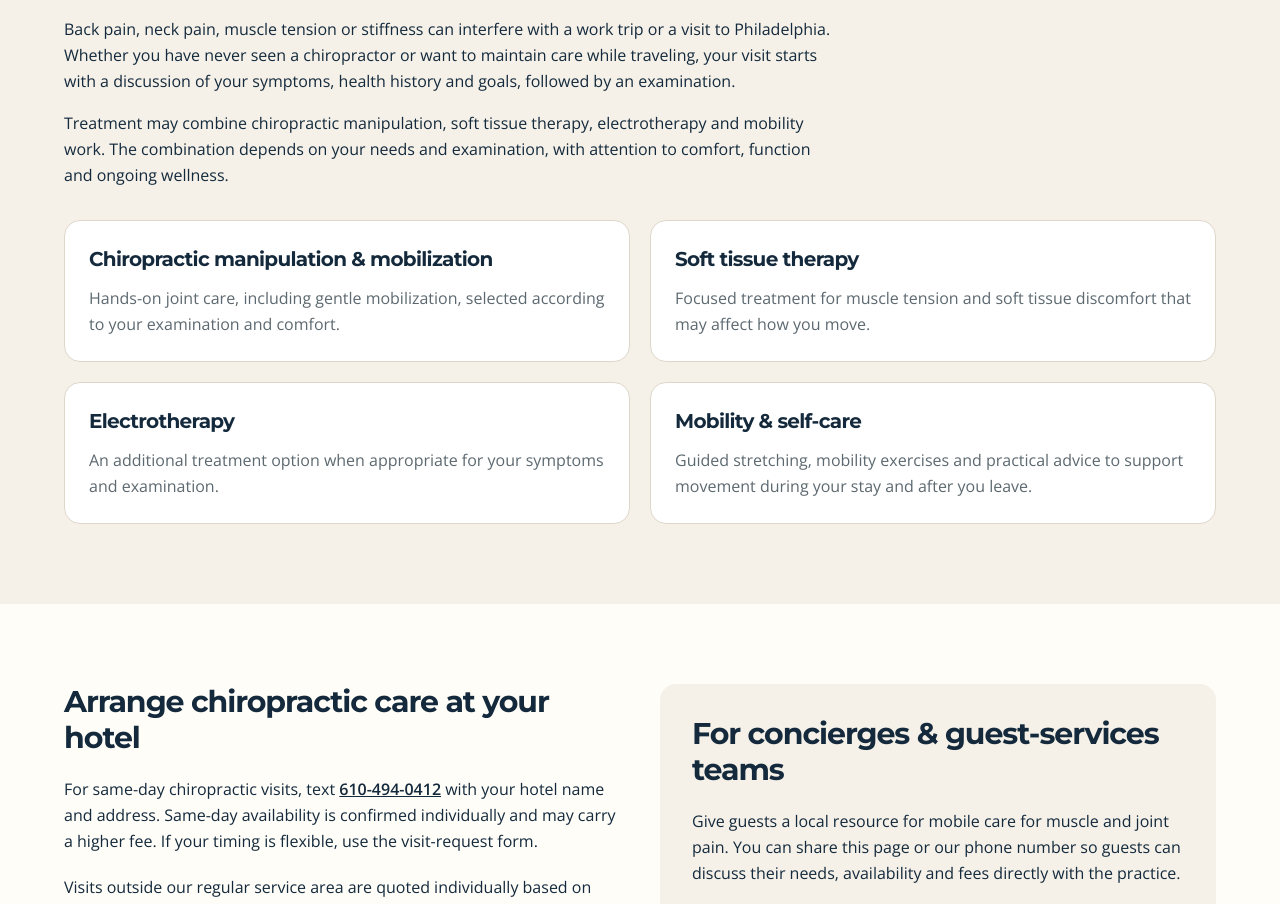
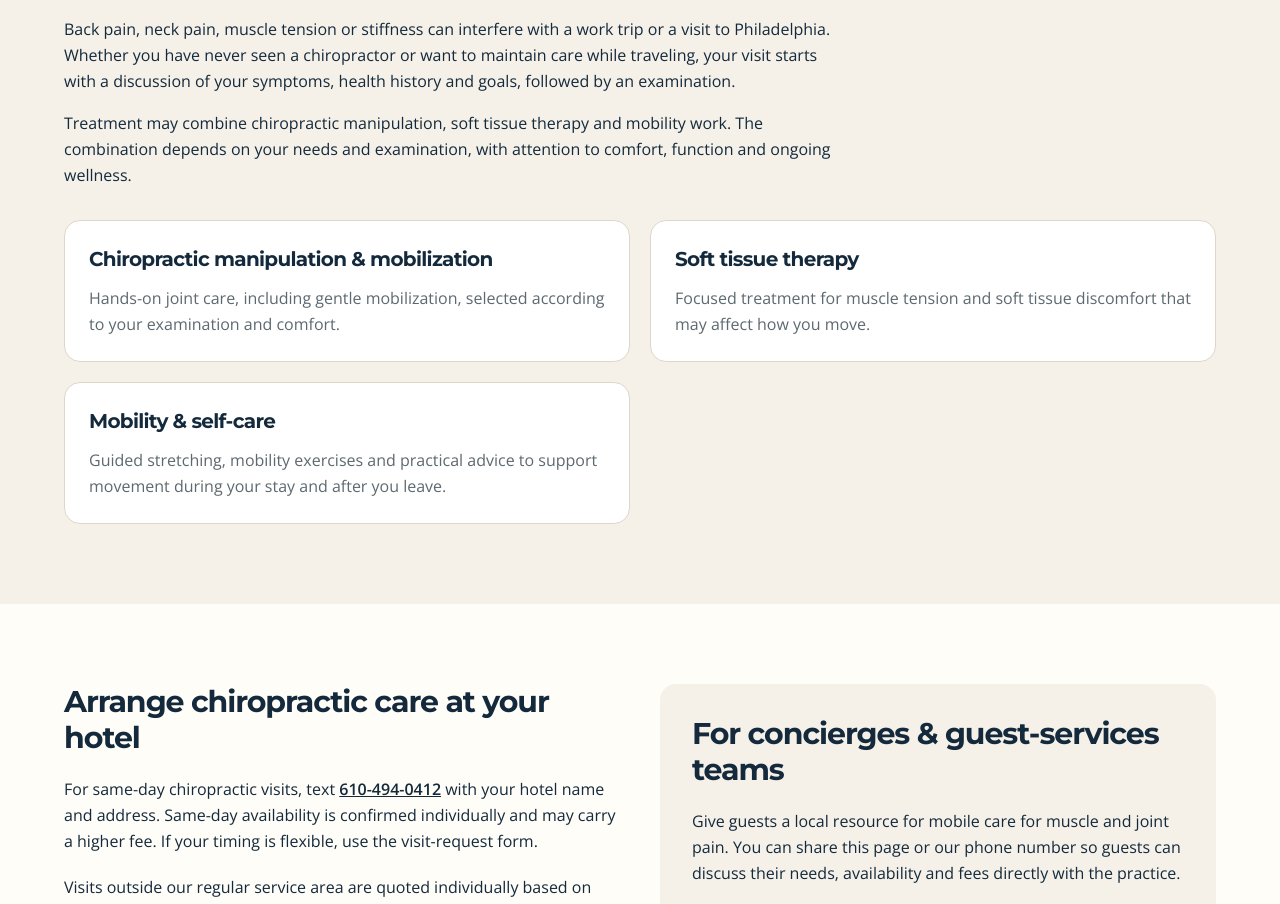
Before and after one commit to mybackcracker/gochiro-platform, a Next.js app: page /philadelphia/hotel-visits in a window 1280 px wide. Shown: the part 1672-2576 px from the top of the page. Built offline with nearby package versions, Linux system fonts and the light colour scheme.

Commit message:
Remove remaining electrotherapy references from homepage and hotel care

```diff
--- a/app/(marketing)/page.tsx
+++ b/app/(marketing)/page.tsx
@@ -57,7 +57,7 @@ export default function HomePage() {
       </section>
       <section className={`${styles.wrap} ${styles.careGrid}`}>
         <div className={styles.carePhoto}><Image src="/images/home-shoulder-care.jpg" alt="Dr. David DeFries assisting a patient with shoulder movement during a home visit" fill sizes="(min-width: 900px) 48vw, 100vw" className={styles.shoulderPhoto} /></div>
-        <div className={styles.careCopy}><p className={styles.eyebrow}>More than a quick adjustment</p><h2>Your concerns.<br />Your goals.<br /><span>Your care.</span></h2><p>Chiropractic manipulation or mobilization, soft tissue therapy, electrotherapy, and guided movement may be included when appropriate. Your examination helps determine what fits.</p><div className="flex flex-wrap gap-6"><Link href="/treatments" className={styles.textLink}>Explore treatments <Arrow /></Link><Link href="/conditions" className={styles.textLink}>Conditions &amp; concerns <Arrow /></Link></div></div>
+        <div className={styles.careCopy}><p className={styles.eyebrow}>More than a quick adjustment</p><h2>Your concerns.<br />Your goals.<br /><span>Your care.</span></h2><p>Chiropractic manipulation or mobilization, soft tissue therapy, and guided movement may be included when appropriate. Your examination helps determine what fits.</p><div className="flex flex-wrap gap-6"><Link href="/treatments" className={styles.textLink}>Explore treatments <Arrow /></Link><Link href="/conditions" className={styles.textLink}>Conditions &amp; concerns <Arrow /></Link></div></div>
       </section>
       <section className={styles.darkSection}><div className={styles.wrap}><div className={styles.sectionHeading}><h2>Your first visit,<br />made clear.</h2><p>I bring the treatment table and equipment to your home or workplace.</p></div><div className={styles.steps}>{steps.map(([title, text], i) => <div key={title}><span className={styles.stepNumber}>0{i + 1}</span><h3>{title}</h3><p>{text}</p></div>)}</div></div></section>
       <section className={`${styles.wrap} ${styles.doctor}`}>
--- a/app/(marketing)/philadelphia/hotel-visits/page.tsx
+++ b/app/(marketing)/philadelphia/hotel-visits/page.tsx
@@ -15,7 +15,6 @@ export const metadata: Metadata = {
 const treatments = [
   { title: "Chiropractic manipulation & mobilization", text: "Hands-on joint care, including gentle mobilization, selected according to your examination and comfort." },
   { title: "Soft tissue therapy", text: "Focused treatment for muscle tension and soft tissue discomfort that may affect how you move." },
-  { title: "Electrotherapy", text: "An additional treatment option when appropriate for your symptoms and examination." },
   { title: "Mobility & self-care", text: "Guided stretching, mobility exercises and practical advice to support movement during your stay and after you leave." },
 ];
 
@@ -45,7 +44,7 @@ export default function Page() {
           <div className="max-w-3xl space-y-4">
             <h2 className="font-heading text-3xl font-bold">Personalized care while you’re away</h2>
             <p className="leading-relaxed">Back pain, neck pain, muscle tension or stiffness can interfere with a work trip or a visit to Philadelphia. Whether you have never seen a chiropractor or want to maintain care while traveling, your visit starts with a discussion of your symptoms, health history and goals, followed by an examination.</p>
-            <p className="leading-relaxed">Treatment may combine chiropractic manipulation, soft tissue therapy, electrotherapy and mobility work. The combination depends on your needs and examination, with attention to comfort, function and ongoing wellness.</p>
+            <p className="leading-relaxed">Treatment may combine chiropractic manipulation, soft tissue therapy and mobility work. The combination depends on your needs and examination, with attention to comfort, function and ongoing wellness.</p>
           </div>
           <div className="grid gap-5 sm:grid-cols-2">{treatments.map(treatment => <article key={treatment.title} className="rounded-2xl border border-line bg-white p-6"><h3 className="font-heading text-xl font-bold">{treatment.title}</h3><p className="mt-3 leading-relaxed text-muted">{treatment.text}</p></article>)}</div>
         </div>
```
